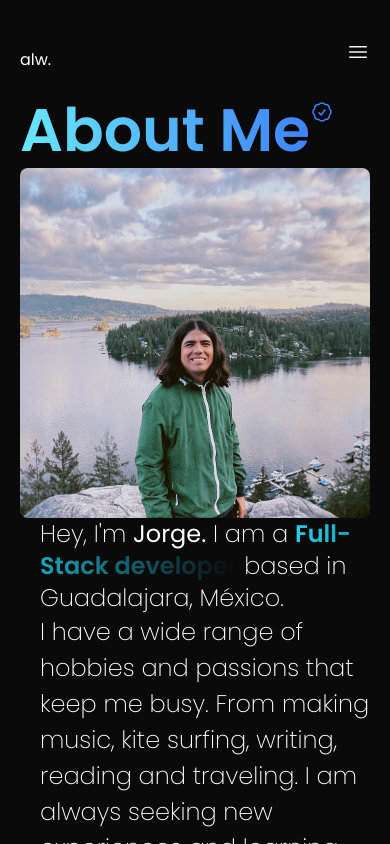
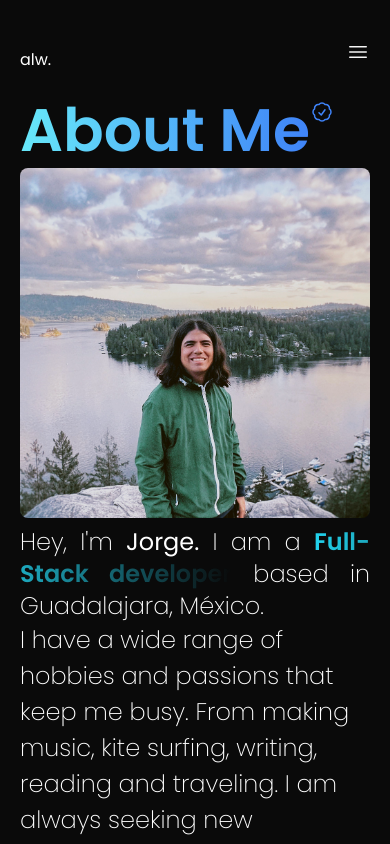
Before and after one commit to jad-delgadillo/portfolio-023, a Next.js app: page /about in a window 390 px wide. Shown: the top 844 px of the page. Built offline with nearby package versions, Linux system fonts and the light colour scheme.

Commit message:
for mobile 0.2

```diff
--- a/app/about/page.tsx
+++ b/app/about/page.tsx
@@ -4,7 +4,8 @@ import aboutPic from "../../public/me.jpg";
 
 export default function AboutPage() {
   return (
-    <section className="">
+    <section className="flex items-center justify-center">
+      <div className="max-w-md md:max-w-none">
         <div className="flex flex-row">
           <h1 className="text-6xl font-semibold mb-2 bg-clip-text bg-gradient-to-r from-cyan-300 to-blue-500 text-transparent">
             About Me
@@ -26,7 +27,7 @@ export default function AboutPage() {
             </svg>
           </div>
         </div>
-      <div className="flex md:flex md:flex-row flex-col items-center justify-center ">
+        <div className="flex md:flex md:flex-row flex-col m-auto items-center justify-center ">
           <div className="">
             <Image
               priority
@@ -37,8 +38,8 @@ export default function AboutPage() {
               className="rounded-lg saturate-[110%]"
             />
           </div>
-        <div className="max-w-md ml-5 text-2xl font-extralight">
-          <p className="">
+          <div className="md:max-w-md md:ml-5 ml-0 mt-2 text-2xl font-extralight">
+            <p className="text-justify md:text-left">
               Hey, I&#39;m <b>Jorge.</b> I am a{" "}
               <span className="bg-gradient-to-r from-cyan-400 to-blue-400 bg-clip-text font-semibold text-transparent">
                 Full-Stack developer
@@ -46,10 +47,10 @@ export default function AboutPage() {
               based in Guadalajara, México.
             </p>
             <p className="leading-normal ">
-            I have a wide range of hobbies and passions that keep me busy. From
-            making music, kite surfing, writing, reading and traveling. I am
-            always seeking new experiences and learning new things. I believe
-            that you should{" "}
+              I have a wide range of hobbies and passions that keep me busy.
+              From making music, kite surfing, writing, reading and traveling. I
+              am always seeking new experiences and learning new things. I
+              believe that you should{" "}
               <span className="bg-gradient-to-r from-cyan-400 to-blue-400 bg-clip-text font-semibold text-transparent">
                 never stop growing
               </span>{" "}
@@ -57,6 +58,7 @@ export default function AboutPage() {
             </p>
           </div>
         </div>
+      </div>
     </section>
   );
 }
```
Lines whose indentation alone changed are shown as unchanged.
